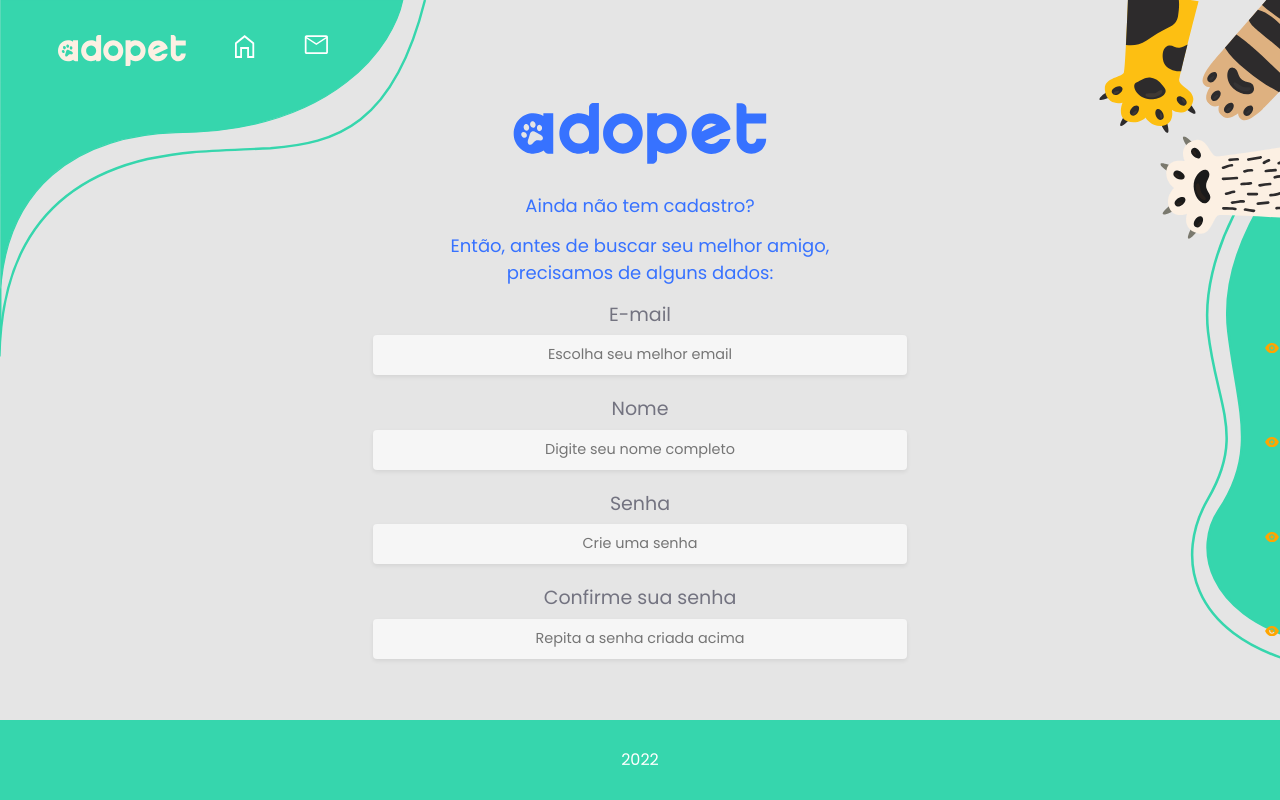
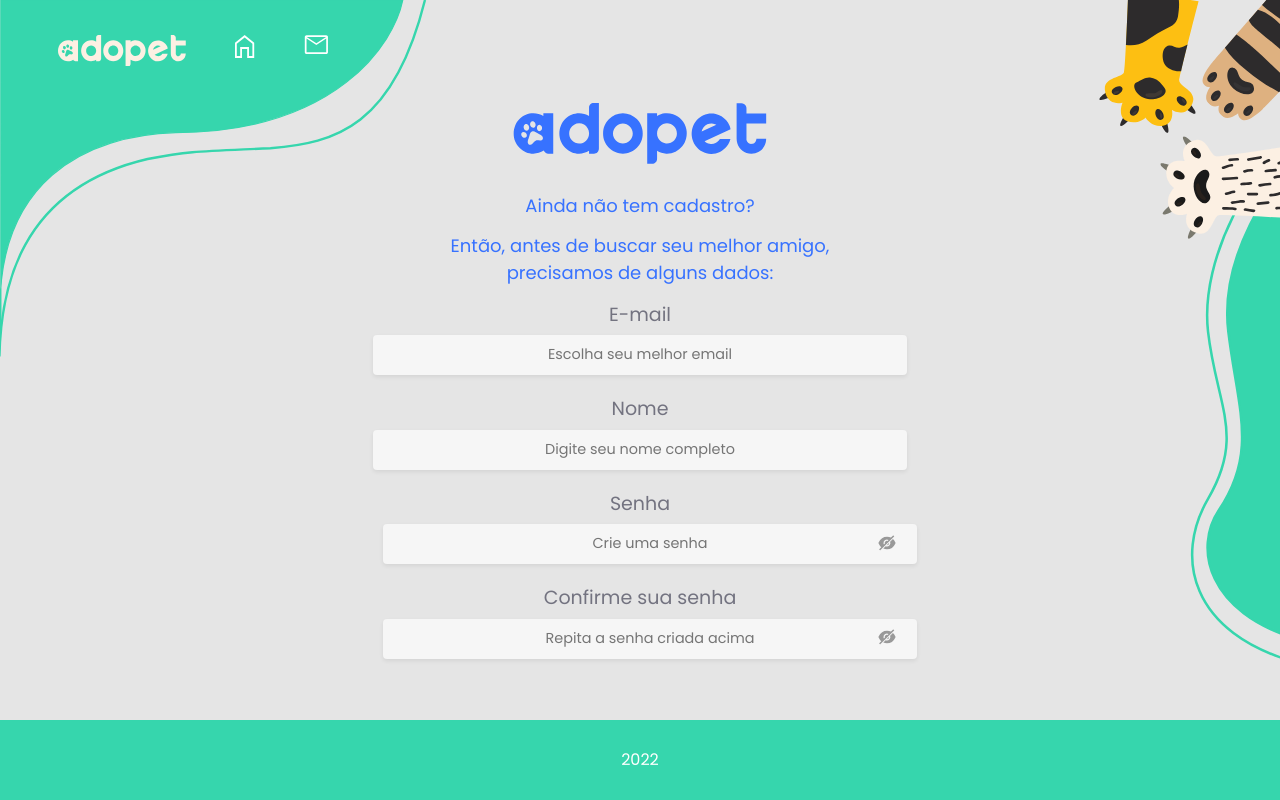
Before and after one commit to davimoreiraa/Adopet, a Next.js app: page /register in a window 1280 px wide. Built offline with nearby package versions, Linux system fonts and the light colour scheme.

Commit message:
Set icon to in the input

```diff
--- a/src/components/Input/index.jsx
+++ b/src/components/Input/index.jsx
@@ -5,20 +5,36 @@ import styles from './styles.module.css'
 import { useState } from 'react'
 
 /* ------------------ ICONS -------------------*/
-import { AiFillEye } from 'react-icons/ai';
+import { AiFillEye, AiFillEyeInvisible } from 'react-icons/ai';
 
 export default function Input(props) {
+  const [showPassword, setShowPassword] = useState(props.type)
+
   return (
     <div>
-      <span className={`${styles.icon_container} cursor-pointer position-absolute end-0`}>
-        <AiFillEye/>
-      </span>
       <input
         className={`${props.dark ? styles.dark_background : ""} ${styles.input} shadow-sm rounded`}
         placeholder={props.placeholder}
         type={props.type}
         name={props.name}
-      />
+        />
+        {
+          showPassword == 'password' ? (
+            <i>
+              <span className={`${styles.eye_icon}`} onClick={setShowPassword(!showPassword)}>
+                <AiFillEye/>
+              </span>
+            </i>
+          )
+          :
+          (
+            <i className={`${props.type != 'password' ? styles.display_none : ''}`}>
+              <span className={`${styles.eye_icon}`}>
+                <AiFillEyeInvisible/>
+              </span>
+            </i>
+          )
+        }
     </div>
   )
 }
--- a/src/components/Input/styles.module.css
+++ b/src/components/Input/styles.module.css
@@ -16,6 +16,13 @@
   font-size: 0.9rem;
 }
 
-.icon_container {
-  color: orange;
+.eye_icon {
+  color: #999999;
+  margin-left: -40px;
+  cursor: pointer;
+  font-size: 20px;
 }
+
+.display_none {
+  display: none;
+}
--- a/src/pages/register/index.jsx
+++ b/src/pages/register/index.jsx
@@ -76,9 +76,10 @@ export default function Register() {
               <div className={`${styles.margin_bottom_field} text-center`}>
                 <label className={`${styles.label} `}>Confirme sua senha</label>
                 <div className={`col-12`}>
-                  <Input placeholder='Repita a senha criada acima' dark={true} name='email' type='email'/>
+                  <Input placeholder='Repita a senha criada acima' dark={true} name='confirm password' type='password'/>
                 </div>
-            </div>
+              </div>
+              {/* incluir required em cada input */}
             </div>
           </form>
         </main>
```
